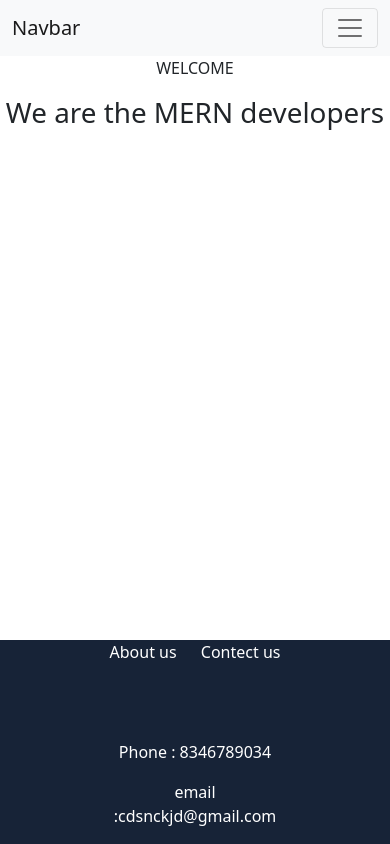
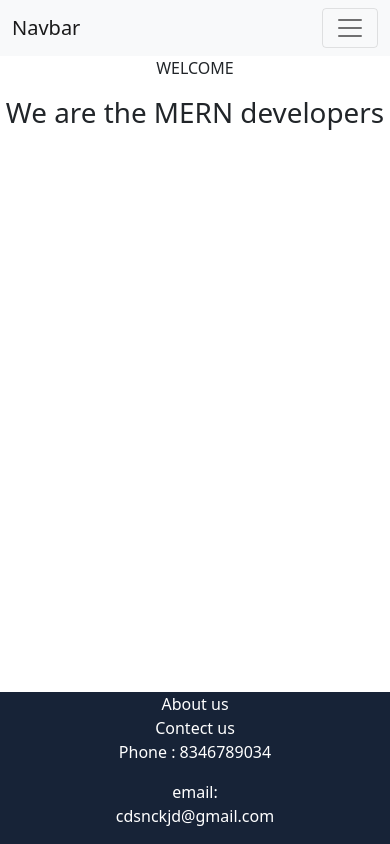
Before and after one commit to RaviSolanki0103/shopkart, a React (Create React App) app in the folder front_end/: page / in a window 390 px wide. Built offline with nearby package versions, Linux system fonts and the light colour scheme.

Commit message:
responsive  footer

```diff
--- a/front_end/src/components/footer.css
+++ b/front_end/src/components/footer.css
@@ -28,7 +28,7 @@
     /* padding: auto; */
 }
 
-@media only screen and (max-width: 400px) {
+@media only screen and (max-width: 450px) {
     .footer-container{
       /* background-color: lightblue; */
       display:block;
@@ -40,6 +40,9 @@
     .footer-1{
         text-align: center;
         margin: auto;
+        height: auto;
+        display: block;
+        padding: auto;
 
     }
     .footer-2{
@@ -47,9 +50,6 @@
         height: auto;
         text-align: center;
         margin: auto;
-
-
-
-
-    }
+        padding: auto;
+   }
   }
--- a/front_end/src/components/footer.jsx
+++ b/front_end/src/components/footer.jsx
@@ -11,7 +11,7 @@ const Footer = () => {
       <div className="footer-2">
         <div>
           <p> Phone : 8346789034 </p>
-          <p> email :cdsnckjd@gmail.com </p>
+          <p> email: cdsnckjd@gmail.com </p>
         </div>
       </div>
     </div>
```
